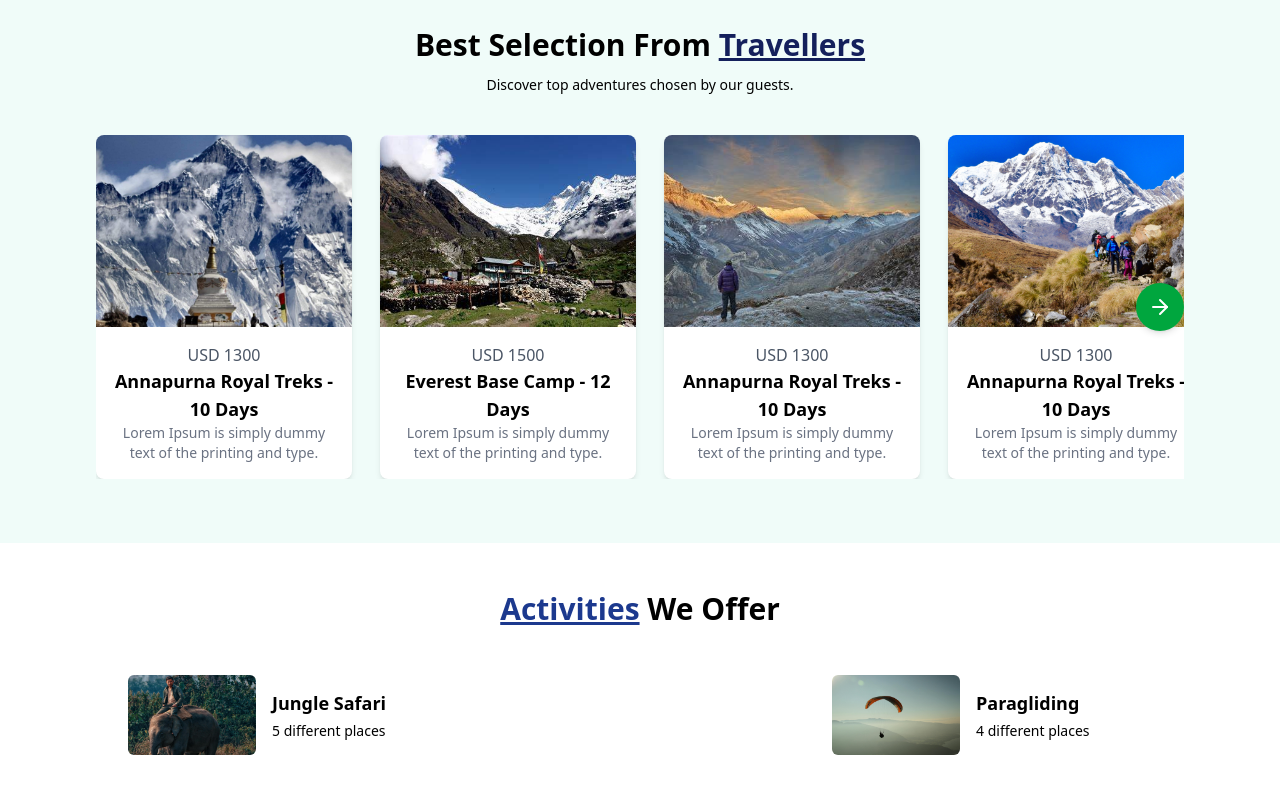
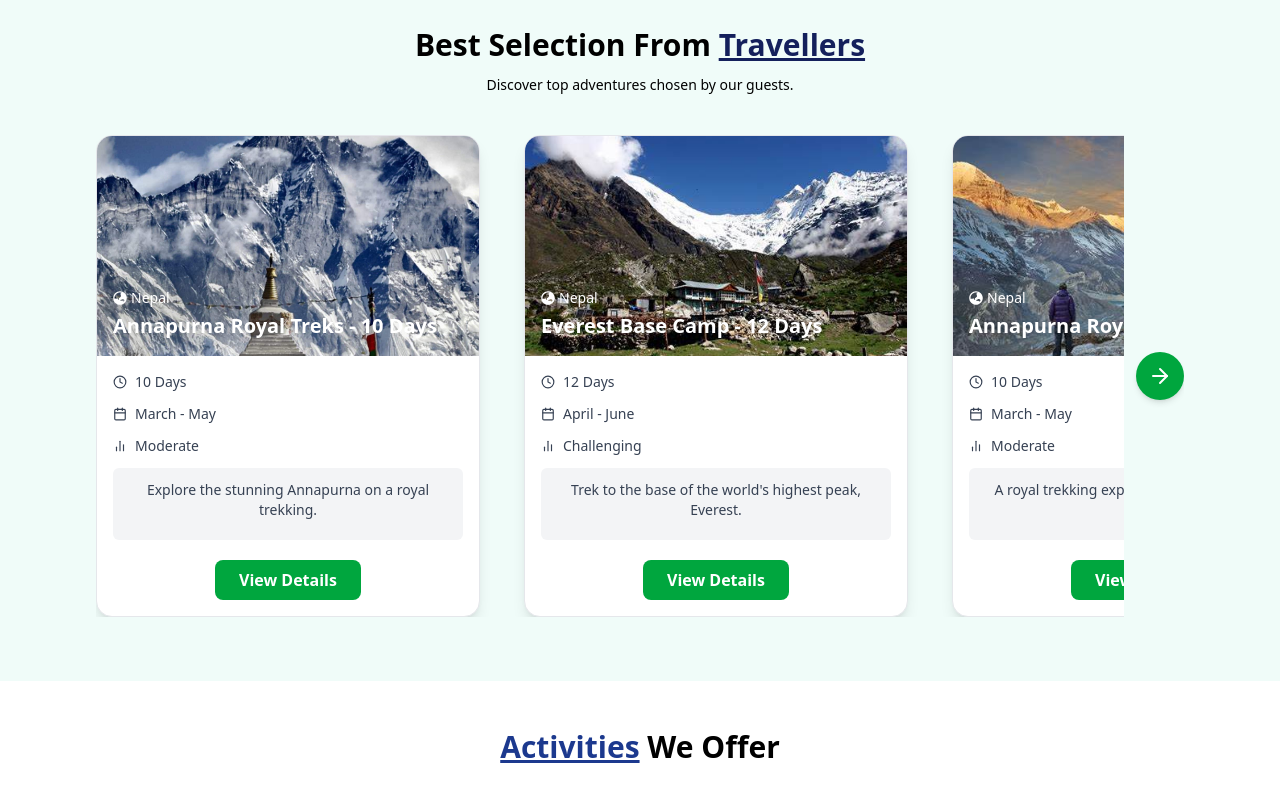
Before and after one commit to themohankhati/magnificient, a React (Vite) app: page / in a window 1280 px wide. Shown: the part 1780-2580 px from the top of the page. Built offline with nearby package versions, Linux system fonts and the light colour scheme.

Commit message:
Card Component & Best-selection card section edited

```diff
--- a/package.json
+++ b/package.json
@@ -16,6 +16,7 @@
     "postcss": "^8.5.1",
     "react": "^18.3.1",
     "react-dom": "^18.3.1",
+    "react-icons": "^5.5.0",
     "react-router-dom": "^7.1.5",
     "tailwindcss": "^4.0.0"
   },
--- a/src/components/homepage/BestSelections.jsx
+++ b/src/components/homepage/BestSelections.jsx
@@ -1,43 +1,68 @@
-import React from "react";
-import { useRef } from "react";
+import React, { useRef } from "react";
 import { motion } from "framer-motion";
 import { ArrowRight } from "lucide-react";
+import Card from "../../shared_components/Card";
 
 const trekData = [
   {
-    img: "ANNAPURNATREK.jpeg",
+    image: "ANNAPURNATREK.jpeg",
+    country: "Nepal",
     title: "Annapurna Royal Treks - 10 Days",
+    duration: "10 Days",
+    months: "March - May",
+    difficulty: "Moderate",
+    description: "Explore the stunning Annapurna on a royal trekking.",
     price: "USD 1300",
   },
   {
-    img: "LANGTANG.jpeg",
+    image: "LANGTANG.jpeg",
+    country: "Nepal",
     title: "Everest Base Camp - 12 Days",
+    duration: "12 Days",
+    months: "April - June",
+    difficulty: "Challenging",
+    description: "Trek to the base of the world's highest peak, Everest.",
     price: "USD 1500",
   },
   {
-    img: "ANNAPURNATREK2.jpeg",
+    image: "ANNAPURNATREK2.jpeg",
+    country: "Nepal",
     title: "Annapurna Royal Treks - 10 Days",
+    duration: "10 Days",
+    months: "March - May",
+    difficulty: "Moderate",
+    description: "A royal trekking experience with breathtaking views.",
     price: "USD 1300",
   },
   {
-    img: "ANNAPURNATREK3.jpeg",
+    image: "ANNAPURNATREK3.jpeg",
+    country: "Nepal",
     title: "Annapurna Royal Treks - 10 Days",
+    duration: "10 Days",
+    months: "March - May",
+    difficulty: "Moderate",
+    description: "Experience the Himalayan beauty up close.",
     price: "USD 1300",
   },
   {
-    img: "EVEREST.jpg",
-    title: "Annapurna Royal Treks - 10 Days",
-    price: "USD 1300",
+    image: "EVEREST.jpg",
+    country: "Nepal",
+    title: "Everest Base Camp - 14 Days",
+    duration: "14 Days",
+    months: "September - November",
+    difficulty: "Hard",
+    description: "One of the most iconic trekking routes in the world.",
+    price: "USD 1800",
   },
   {
-    img: "MUSTANG.jpg",
-    title: "Annapurna Royal Treks - 10 Days",
-    price: "USD 1300",
-  },
-  {
-    img: "LANGTANG.jpeg",
-    title: "Annapurna Royal Treks - 10 Days",
-    price: "USD 1300",
+    image: "MUSTANG.jpg",
+    country: "Nepal",
+    title: "Upper Mustang Trek - 12 Days",
+    duration: "12 Days",
+    months: "May - August",
+    difficulty: "Moderate",
+    description: "Explore the ancient kingdom of Mustang in a remote trekking adventure.",
+    price: "USD 1600",
   },
 ];
 
@@ -46,7 +71,7 @@ export default function BestSelection() {
 
   const handleScroll = () => {
     if (scrollRef.current) {
-      scrollRef.current.scrollLeft += 300;
+      scrollRef.current.scrollBy({ left: 300, behavior: 'smooth' });
     }
   };
 
@@ -61,35 +86,31 @@ export default function BestSelection() {
           Discover top adventures chosen by our guests.
         </p>
 
-        <div className="relative overflow-hidden flex items-center">
+        <div className="relative overflow-hidden">
           <motion.div
             ref={scrollRef}
-            className="flex gap-7 overflow-x-scroll no-scrollbar scroll-smooth"
-            style={{ scrollbarWidth: "none" }}
+            className="flex gap-7 overflow-x-hidden scroll-smooth"
+            style={{ width: 'calc(100% - 60px)' }} // Adjusting width
           >
             {trekData.map((trek, index) => (
-              <div
-                key={index}
-                className="flex-none w-64 bg-white shadow-md rounded-lg overflow-hidden"
-              >
-                <img
-                  src={trek.img}
-                  alt={trek.title}
-                  className="w-full h-48 object-cover"
+              <div key={index} className="min-w-[400px]"> {/* Adjusting card width */}
+                <Card
+                  image={trek.image}
+                  country={trek.country}
+                  title={trek.title}
+                  duration={trek.duration}
+                  months={trek.months}
+                  difficulty={trek.difficulty}
+                  description={trek.description}
                 />
-                <div className="p-4">
-                  <span className="text-gray-600 block">{trek.price}</span>
-                  <h3 className="font-semibold text-lg">{trek.title}</h3>
-                  <p className="text-gray-500 text-sm">
-                    Lorem Ipsum is simply dummy text of the printing and type.
-                  </p>
-                </div>
               </div>
             ))}
           </motion.div>
+
+          {/* Scroll Button */}
           <button
             onClick={handleScroll}
-            className="absolute right-0 bg-green-600 text-white rounded-full w-12 h-12 flex items-center justify-center shadow-md"
+            className="absolute right-0 top-1/2 transform -translate-y-1/2 bg-green-600 text-white rounded-full w-12 h-12 flex items-center justify-center shadow-md"
           >
             <ArrowRight size={24} />
           </button>
--- a/src/pages/HomePage.jsx
+++ b/src/pages/HomePage.jsx
@@ -13,6 +13,9 @@ import StayFlexible from "../shared_components/StayFlexible";
 import Associations from "../shared_components/Associations";
 import Newsletter from "../shared_components/Newsletter";
 import Footer from "../shared_components/Footer";
+import Card from "../shared_components/Card";
+
+
 
 export default function HomePage() {
   return (
@@ -31,6 +34,8 @@ export default function HomePage() {
       <Associations />
       <Newsletter />
       <Footer />
+      <Card />
+
 
     </>
   );
--- /dev/null
+++ b/src/shared_components/Card.jsx
@@ -0,0 +1,51 @@
+import React from "react";
+import { FaGlobeAsia } from "react-icons/fa";
+import { FiClock, FiCalendar, FiBarChart2 } from "react-icons/fi";
+
+const Card = ({ image, country, title, duration, months, difficulty, description }) => {
+  return (
+    <div className="max-w-sm bg-white shadow-lg rounded-2xl overflow-hidden border border-gray-200">
+      {/* Image Section with Title Overlay */}
+      <div className="relative">
+        <img src={image} alt={title} className="w-full h-55 object-cover" />
+        {/* Country and Icon Section */}
+        <div className="absolute bottom-12 left-4 text-white text-sm flex items-center gap-1">
+          <FaGlobeAsia /> <span>{country}</span>
+        </div>
+        {/* Title Overlay - Positioned below the country and icon */}
+        <div className="absolute bottom-4 left-4 text-white text-xl font-bold">
+          {title}
+        </div>
+      </div>
+
+      {/* Content Section */}
+      <div className="p-4">
+        <div className="text-gray-700 text-sm flex flex-col gap-1 mb-3">
+          <div className="flex items-center gap-2 mb-2">
+            <FiClock /> <span>{duration}</span>
+          </div>
+          <div className="flex items-center gap-2 mb-2">
+            <FiCalendar /> <span>{months}</span>
+          </div>
+          <div className="flex items-center gap-2">
+            <FiBarChart2 /> <span>{difficulty}</span>
+          </div>
+        </div>
+
+        {/* Description */}
+        <div className="bg-gray-100 text-gray-700 text-sm p-3 rounded-md pb-5 mb-5">
+          {description}
+        </div>
+
+        {/* Button */}
+        <div className="flex justify-center mt-4">
+          <button className="bg-green-600 text-white px-6 py-2 rounded-lg font-semibold">
+            View Details
+          </button>
+        </div>
+      </div>
+    </div>
+  );
+};
+
+export default Card;
```
Also changed, not shown: public/jungle.jpg (added), 1 other file (tests, documents, lock files or other folders).
